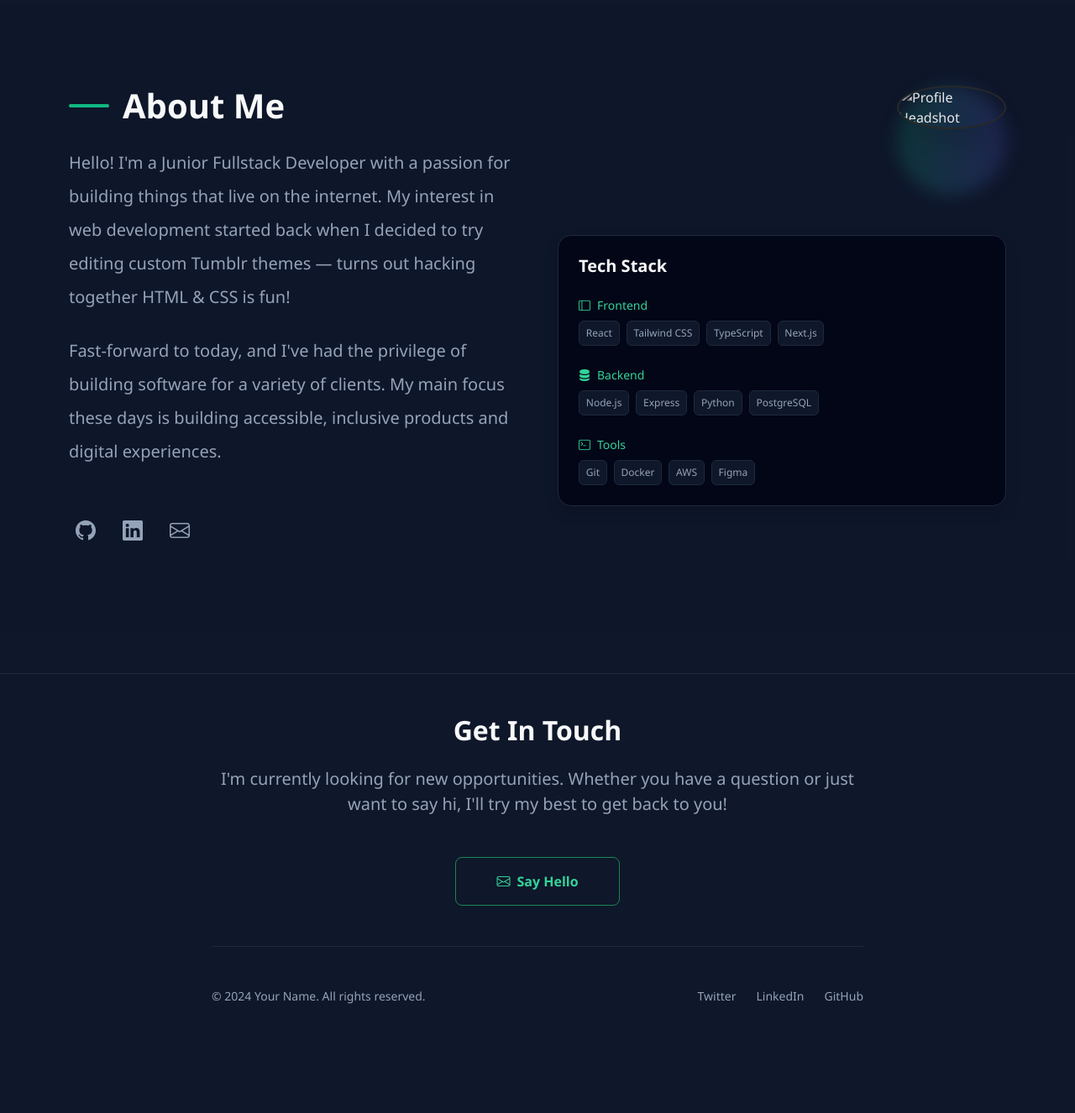
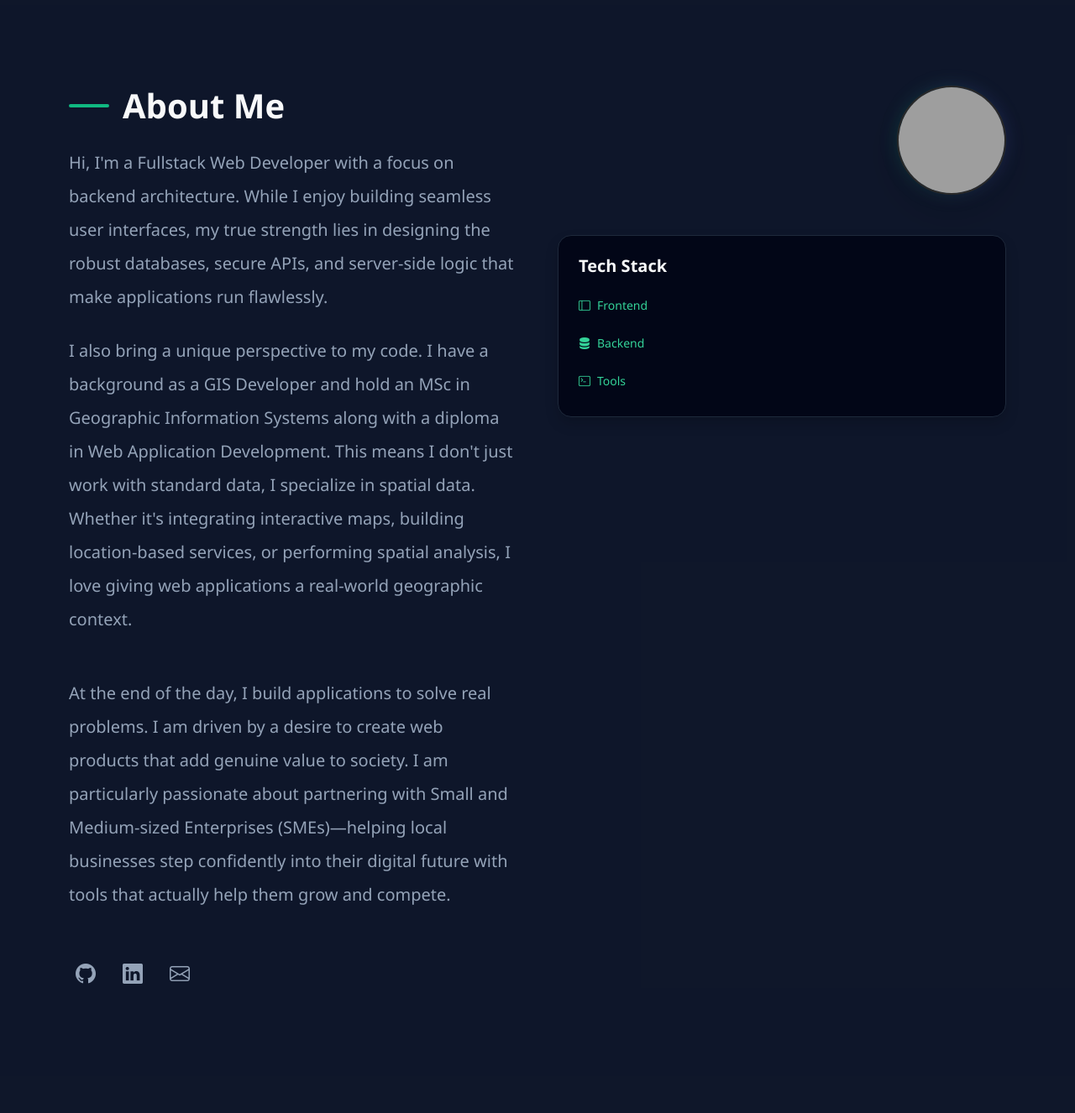
Before and after one commit to KcVic/My-Portfolio, a Django app: page /about/ in a window 1280 px wide. Shown: the part 94-1420 px from the top of the page at 84% size. Before the commit the page ends 1290 px from the top, so only its background shows below. Run offline with Django 5.2, Linux system fonts and the light colour scheme; data comes from the database, SQL or seed files in the repository; both versions use the stored data as it was after the commit; some libraries are stand-ins or nearby versions; grey boxes are pictures that could not be loaded.

Commit message:
updated content for about me section. Added variable for skills section and added headshot. Didn't display

```diff
--- a/home/models.py
+++ b/home/models.py
@@ -2,12 +2,12 @@ from django.db import models
 
 # Create your models here.
 class about(models.Model):
-    title = models.CharField(max_length=100)
-    body = models.TextField()
-    profile_pic = models.ImageField(upload_to='images/')
-    github = models.URLField()
-    linkedin = models.URLField()
-    email = models.EmailField()
+    title = models.CharField(max_length=100, null=True, blank=True)
+    body = models.TextField(null=True, blank=True)
+    profile_pic = models.ImageField(upload_to='images/', null=True, blank=True)
+    github = models.URLField(null=True, blank=True)
+    linkedin = models.URLField(null=True, blank=True)
+    email = models.EmailField(null=True, blank=True)
 
     def __str__(self):
         return self.title
@@ -18,8 +18,8 @@ class Skill(models.Model):
         ('backend', 'Backend'),
         ('tools', 'Tools'),
     )
-    name = models.CharField(max_length=100)
-    category = models.CharField(max_length=20, choices=CATEGORY_CHOICES)
+    name = models.CharField(max_length=100, null=True, blank=True)
+    category = models.CharField(max_length=20, choices=CATEGORY_CHOICES, null=True, blank=True)
 
     def __str__(self):
         return f"{self.name} ({self.get_category_display()})"
--- a/home/templates/home/about.html
+++ b/home/templates/home/about.html
@@ -11,20 +11,30 @@
                     About Me
                 </h2>
                 <p class="text-slate-400 fs-5 mb-4 lh-lg">
-                    Hello! I'm a Junior Fullstack Developer with a passion for building things that live on the internet. My interest in web development started back when I decided to try editing custom Tumblr themes — turns out hacking together HTML & CSS is fun!
+                    Hi, I'm a Fullstack Web Developer with a focus on backend architecture.
+                    While I enjoy building seamless user interfaces, my true strength lies in designing the robust databases,
+                    secure APIs, and server-side logic that make applications run flawlessly.
                 </p>
                 <p class="text-slate-400 fs-5 mb-5 lh-lg">
-                    Fast-forward to today, and I've had the privilege of building software for a variety of clients. My main focus these days is building accessible, inclusive products and digital experiences.
+                    I also bring a unique perspective to my code. I have a background as a GIS Developer and hold an MSc
+                    in Geographic Information Systems along with a diploma in Web Application Development. This means I don't just work with standard data,
+                    I specialize in spatial data. Whether it's integrating interactive maps, building location-based services, or performing spatial analysis,
+                    I love giving web applications a real-world geographic context.
+                </p>
+                <p class="text-slate-400 fs-5 mb-5 lh-lg">
+                    At the end of the day, I build applications to solve real problems. I am driven by a desire to create web products that add genuine value to society.
+                    I am particularly passionate about partnering with Small and Medium-sized Enterprises (SMEs)—helping local businesses step confidently into their digital
+                    future with tools that actually help them grow and compete.
                 </p>
 
                 <div class="d-flex gap-3">
-                    <a href="#" class="text-slate-400 fs-4 p-2 rounded-circle" style="transition: all 0.2s;" onmouseover="this.className='text-emerald-400 fs-4 p-2 rounded-circle bg-slate-800'" onmouseout="this.className='text-slate-400 fs-4 p-2 rounded-circle'">
+                    <a href="https://github.com/KcVic" class="text-slate-400 fs-4 p-2 rounded-circle" style="transition: all 0.2s;" onmouseover="this.className='text-emerald-400 fs-4 p-2 rounded-circle bg-slate-800'" onmouseout="this.className='text-slate-400 fs-4 p-2 rounded-circle'">
                         <i class="bi bi-github"></i>
                     </a>
-                    <a href="#" class="text-slate-400 fs-4 p-2 rounded-circle" style="transition: all 0.2s;" onmouseover="this.className='text-emerald-400 fs-4 p-2 rounded-circle bg-slate-800'" onmouseout="this.className='text-slate-400 fs-4 p-2 rounded-circle'">
+                    <a href="https://www.linkedin.com/in/kenechukwu-akoma-740630312/" class="text-slate-400 fs-4 p-2 rounded-circle" style="transition: all 0.2s;" onmouseover="this.className='text-emerald-400 fs-4 p-2 rounded-circle bg-slate-800'" onmouseout="this.className='text-slate-400 fs-4 p-2 rounded-circle'">
                         <i class="bi bi-linkedin"></i>
                     </a>
-                    <a href="#" class="text-slate-400 fs-4 p-2 rounded-circle" style="transition: all 0.2s;" onmouseover="this.className='text-emerald-400 fs-4 p-2 rounded-circle bg-slate-800'" onmouseout="this.className='text-slate-400 fs-4 p-2 rounded-circle'">
+                    <a href="mailto: [EMAIL_ADDRESS]" class="text-slate-400 fs-4 p-2 rounded-circle" style="transition: all 0.2s;" onmouseover="this.className='text-emerald-400 fs-4 p-2 rounded-circle bg-slate-800'" onmouseout="this.className='text-slate-400 fs-4 p-2 rounded-circle'">
                         <i class="bi bi-envelope"></i>
                     </a>
                 </div>
@@ -36,7 +46,7 @@
                 <div class="mb-5 position-relative" style="width: 130px; height: 130px;">
                     <div class="position-absolute top-0 start-0 w-100 h-100 rounded-circle" style="background: linear-gradient(to right, rgba(16, 185, 129, 0.2), rgba(99, 102, 241, 0.2)); filter: blur(10px);"></div>
                     <img
-                        src="https://via.placeholder.com/400"
+                        src="media/images/headshot.jpg"
                         alt="Profile Headshot"
                         class="position-relative w-100 h-100 rounded-circle border border-2 shadow-lg"
                         style="object-fit: cover; border-color: #1e293b !important; filter: grayscale(100%); transition: all 0.5s;"
@@ -49,18 +59,18 @@
                 <div class="card w-100 rounded-4 border-slate-800 shadow" style="background-color: #020617;">
                     <div class="card-body p-4">
                         <h3 class="h5 fw-semibold text-light mb-4">Tech Stack</h3>
-
                         <!-- Frontend -->
                         <div class="mb-4">
                             <div class="d-flex align-items-center gap-2 mb-2 text-emerald-400 fw-medium small">
                                 <i class="bi bi-layout-sidebar"></i> Frontend
                             </div>
+                            {% for skill in skill %}
+                            {% if skill.category == 'Frontend' %}
                             <div class="d-flex flex-wrap gap-2">
-                                <span class="badge border border-slate-800 fw-normal py-2 text-slate-400" style="background-color: #0f172a;">React</span>
-                                <span class="badge border border-slate-800 fw-normal py-2 text-slate-400" style="background-color: #0f172a;">Tailwind CSS</span>
-                                <span class="badge border border-slate-800 fw-normal py-2 text-slate-400" style="background-color: #0f172a;">TypeScript</span>
-                                <span class="badge border border-slate-800 fw-normal py-2 text-slate-400" style="background-color: #0f172a;">Next.js</span>
+                                <span class="badge border border-slate-800 fw-normal py-2 text-slate-400" style="background-color: #0f172a;">{{skill.name}}</span>
                             </div>
+                            {% endif %}
+                            {% endfor %}
                         </div>
 
                         <!-- Backend -->
@@ -68,12 +78,13 @@
                             <div class="d-flex align-items-center gap-2 mb-2 text-emerald-400 fw-medium small">
                                 <i class="bi bi-server"></i> Backend
                             </div>
+                            {% for skill in skill %}
+                            {% if skill.category == 'Backend' %}
                             <div class="d-flex flex-wrap gap-2">
-                                <span class="badge border border-slate-800 fw-normal py-2 text-slate-400" style="background-color: #0f172a;">Node.js</span>
-                                <span class="badge border border-slate-800 fw-normal py-2 text-slate-400" style="background-color: #0f172a;">Express</span>
-                                <span class="badge border border-slate-800 fw-normal py-2 text-slate-400" style="background-color: #0f172a;">Python</span>
-                                <span class="badge border border-slate-800 fw-normal py-2 text-slate-400" style="background-color: #0f172a;">PostgreSQL</span>
+                                <span class="badge border border-slate-800 fw-normal py-2 text-slate-400" style="background-color: #0f172a;">{{skill.name}}</span>
                             </div>
+                            {% endif %}
+                            {% endfor %}
                         </div>
 
                         <!-- Tools -->
@@ -81,14 +92,14 @@
                             <div class="d-flex align-items-center gap-2 mb-2 text-emerald-400 fw-medium small">
                                 <i class="bi bi-terminal"></i> Tools
                             </div>
+                            {% for skill in skill %}
+                            {% if skill.category == 'Tools' %}
                             <div class="d-flex flex-wrap gap-2">
-                                <span class="badge border border-slate-800 fw-normal py-2 text-slate-400" style="background-color: #0f172a;">Git</span>
-                                <span class="badge border border-slate-800 fw-normal py-2 text-slate-400" style="background-color: #0f172a;">Docker</span>
-                                <span class="badge border border-slate-800 fw-normal py-2 text-slate-400" style="background-color: #0f172a;">AWS</span>
-                                <span class="badge border border-slate-800 fw-normal py-2 text-slate-400" style="background-color: #0f172a;">Figma</span>
+                                <span class="badge border border-slate-800 fw-normal py-2 text-slate-400" style="background-color: #0f172a;">{{skill.name}}</span>
                             </div>
+                            {% endif %}
+                            {% endfor %}
                         </div>
-
                     </div>
                 </div>
             </div>
```
Also changed, not shown: db.sqlite3, projects/Cleanup_Map.png (deleted), 2 other files.
